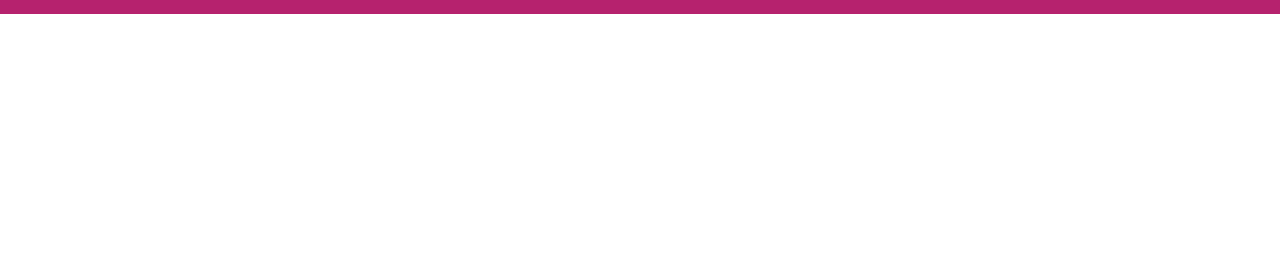
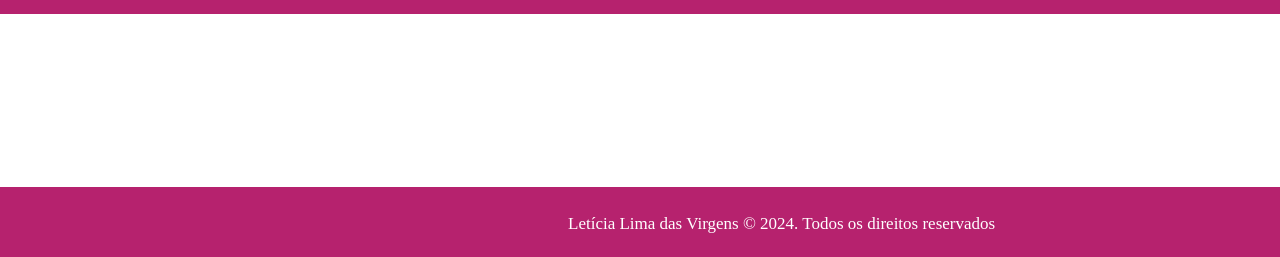
Before and after one commit to Leticia-LimaV/Perfil-Profissional, a plain HTML site: page index.html in a window 1280 px wide. Shown: the part 1169-1426 px from the top of the page. Before the commit the page ends 1183 px from the top, so only its background shows below. Drawn offline with Linux system fonts and the light colour scheme.

Commit message:
Desenvolvimento do footer.

```diff
--- a/index.html
+++ b/index.html
@@ -81,9 +81,9 @@
     </main>
 
     <footer>
-        <!-- <div id="cor5"></div>
+        <div id="cor6"></div>
         <div id="f1">
-        <p>Letícia Lima das Virgens © 2024. Todos os direitos reservados</p> -->
+        <p>Letícia Lima das Virgens © 2024. Todos os direitos reservados</p>
     </div>
     </footer>
     <script src="script.js"></script>
--- a/style.css
+++ b/style.css
@@ -127,12 +127,12 @@
 }
 
 #f1 {
-  z-index: 5;
+  z-index: 10;
   position: absolute;
-  transform: translate(560px, 900px);
+  transform: translate(560px, 1210px);
   font-family: 'Times New Roman', Times, serif;
   font-size: 17px;
-  color: #000000;
+  color: #ffffff;
 }
 
 #bloco1 {
@@ -274,3 +274,13 @@ textarea.form-control3 {
 #enviar:hover {
   background-color: #000000; /* Cor ao passar o mouse */
 }
+
+#cor6 {
+  z-index: 9;
+  position: absolute;
+  background-color: #b6226e ;
+  width: 100%;
+  left: 0;
+  height: 70px;
+  transform: translateY(1200px);
+}
```
